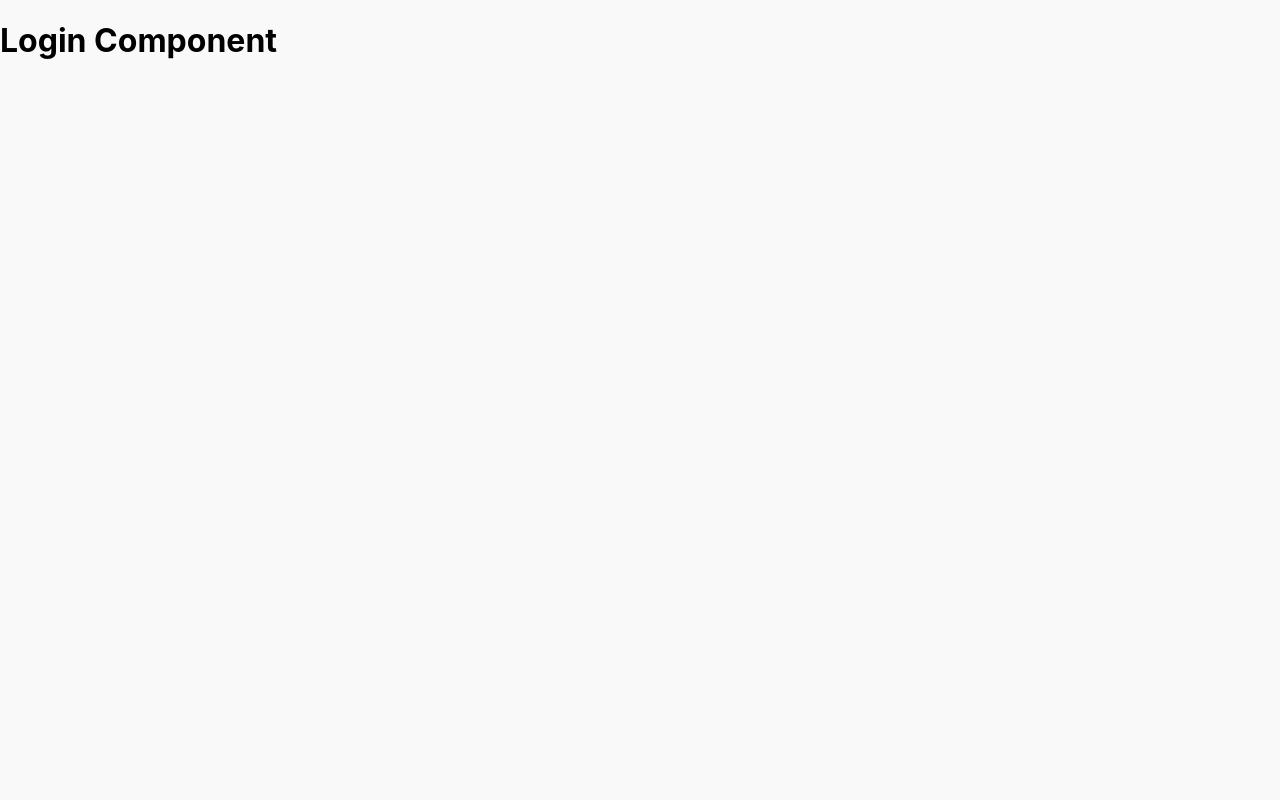
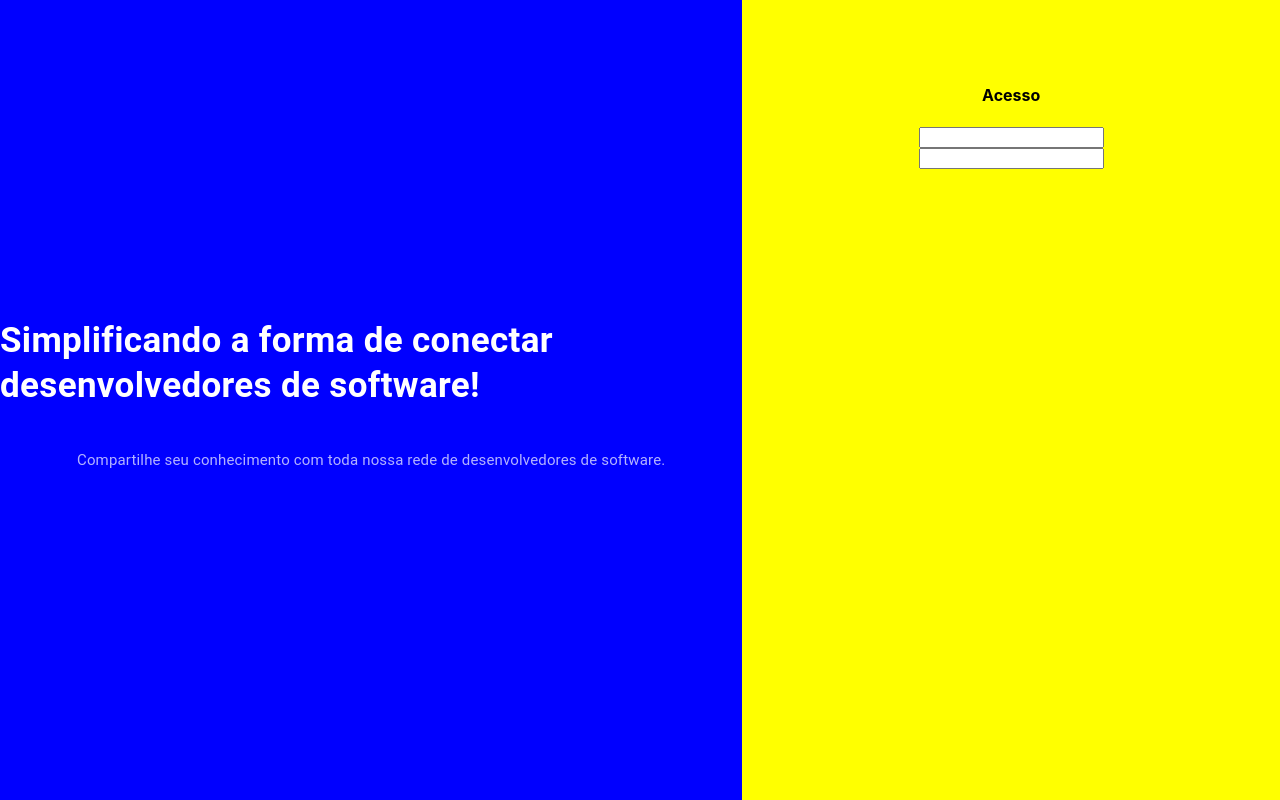
Before and after one commit to Mevzin/reactjs-conectadev, a React (Create React App) app: page /sing-in in a window 1280 px wide. Built offline with nearby package versions, Linux system fonts and the light colour scheme.

Commit message:
Adicionando estilo a tela de login

```diff
--- a/src/pages/SingIn/index.js
+++ b/src/pages/SingIn/index.js
@@ -1,8 +1,59 @@
 import React from 'react';
+import Typography from '@material-ui/core/Typography';
+import { makeStyles } from '@material-ui/core/styles';
+
+const useStyles = makeStyles((theme) => ({
+    root:{
+        display:'flex',
+        flexDirection:'row',
+        height:'100vh'
+    },
+    left:{
+        background:'blue',
+        flexBasis:'58%',
+
+        display: 'flex',
+        flexDirection: 'column',
+        justifyContent: 'center',
+        alignItems: 'center',
+    },
+    right:{
+        background:'yellow',
+        flexBasis:'42%',
+    },
+    form:{
+        display: 'flex',
+        flexDirection: 'column',
+        margin: '64px 32px',
+        alignItems: 'center',
+    }
+}));
 
 function SingIn() {
+    const classes = useStyles();
+
     return (
-        <h1>Login Component</h1>
+        // Flex Container
+        <div className={classes.root}>
+            {/* Flex container */}
+            <div className={classes.left}>
+                <Typography style={{color: '#fff', fontSize:35, lineHeight:'45px'}}>
+                    <strong>Simplificando a forma de conectar desenvolvedores de software!</strong>
+                </Typography>
+                <Typography variant="body2" style={{color:'rgb(255,255,255, 0.7)', marginTop:30, fontSize:15, lineHeight:'45px'}}>
+                    Compartilhe seu conhecimento com toda nossa rede de desenvolvedores de software.
+                </Typography>
+            </div>
+            {/* Flex item */}
+            <div className={classes.right}>
+                <form className={classes.form}>
+                    <h4>Acesso</h4>
+                    <input type="text"/>
+                    <input type="text"/>
+                </form>
+
+            </div>
+        </div>
     )
 }
 
```
